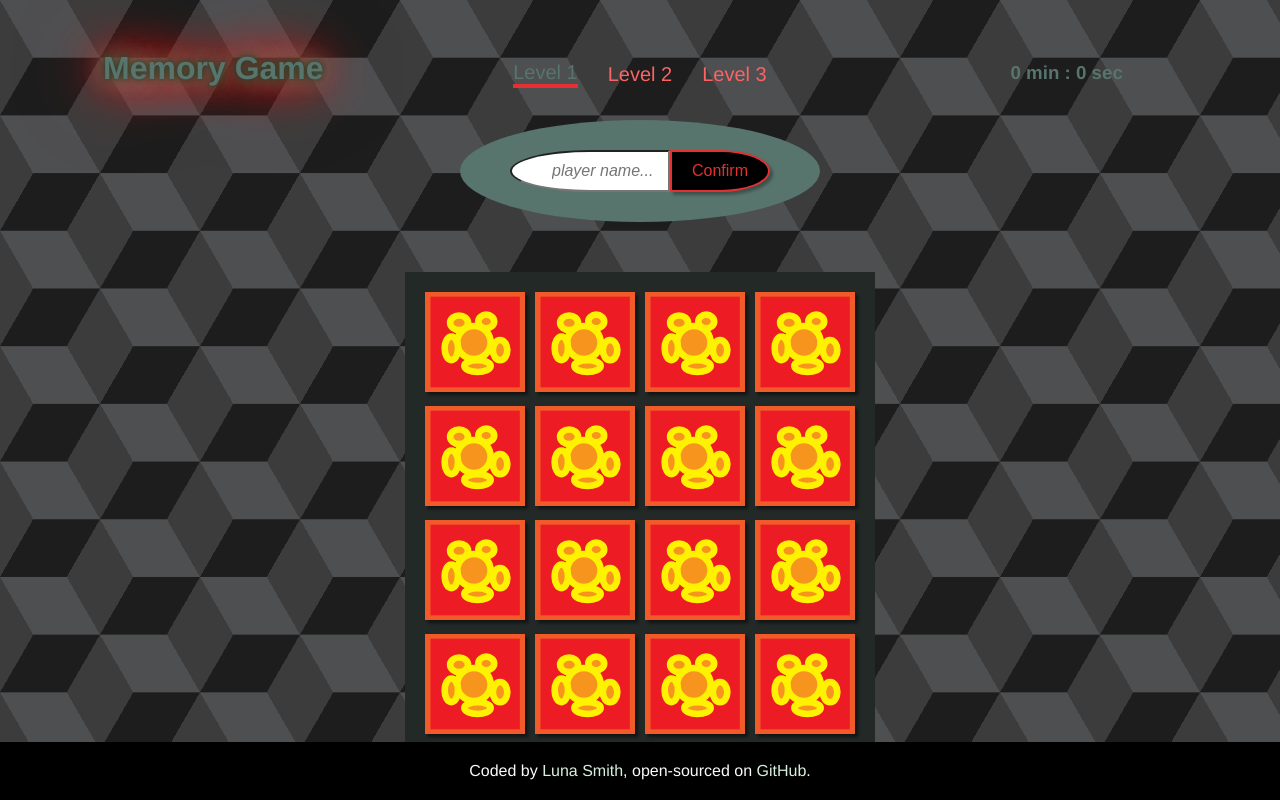
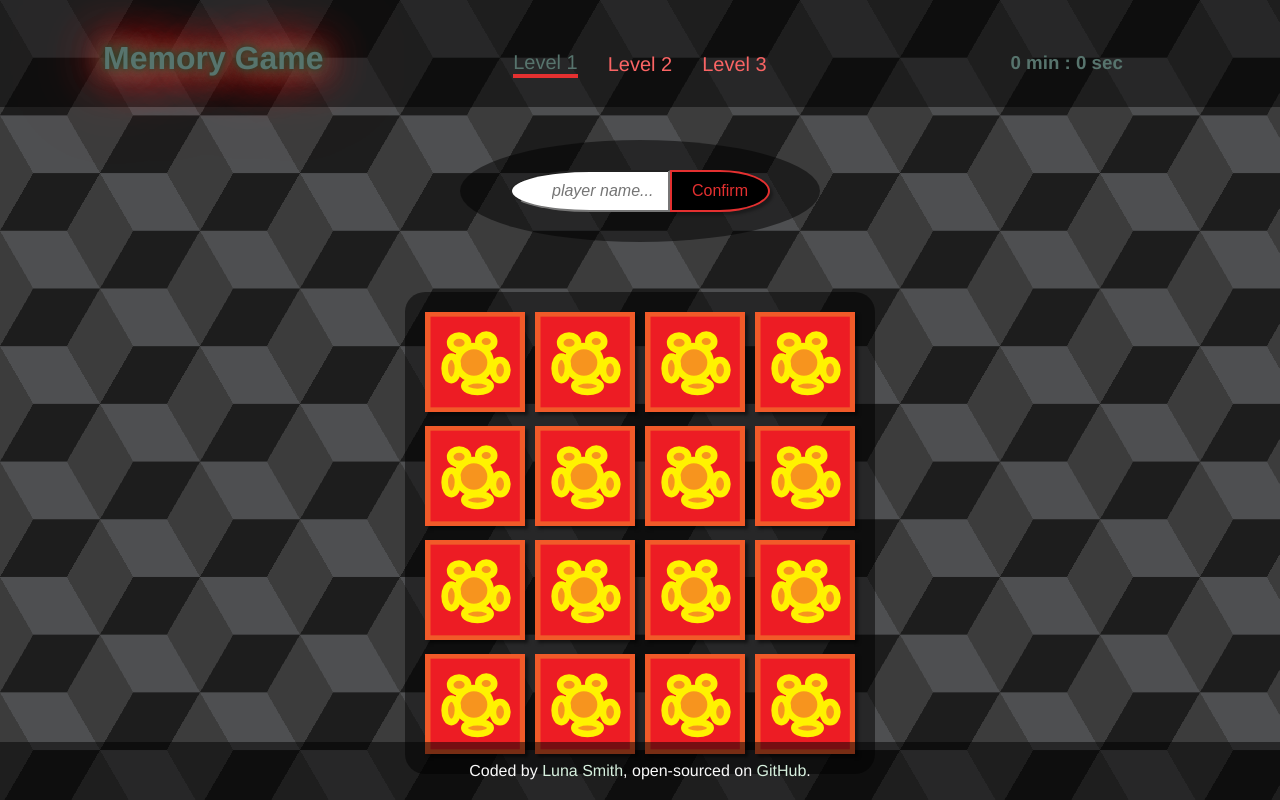
Before and after one commit to Lu-Smith/memory_game_vue, a Vue app: page / in a window 1280 px wide. Built offline with nearby package versions, Linux system fonts and the light colour scheme.

Commit message:
Updated styles

```diff
--- a/src/assets/global.css
+++ b/src/assets/global.css
@@ -4,15 +4,12 @@
     box-sizing: border-box;
 }
 
-
-
-
 body {
     color: #57746d;
 }
 
 h1 {
-    margin: 50px 0 30px 0;
+    margin: 40px 0 30px 0;
 }
 
 h2 {
--- a/src/components/Footer/MainFooter.vue
+++ b/src/components/Footer/MainFooter.vue
@@ -12,7 +12,7 @@
       text-align: center;
       padding: 20px;
       color: rgb(250, 250, 250);
-      background: black;
+      background: rgba(0, 0, 0, 0.5);
   }
 
   footer a {
--- a/src/components/Game/GameGrid1.vue
+++ b/src/components/Game/GameGrid1.vue
@@ -46,7 +46,8 @@ export default defineComponent({
     margin: 50px auto 0;
     width: 470px;
     height: 482px;
-    background: #222927;
+    background: rgba(0, 0, 0, 0.5);
+    border-radius: 20px;
     padding: 20px;
 }
 
--- a/src/components/Game/GameGrid2.vue
+++ b/src/components/Game/GameGrid2.vue
@@ -46,8 +46,9 @@ export default defineComponent({
     margin: 50px auto 0;
     width: 690px;
     height: 482px;
-    background: #222927;
     padding: 20px;
+    background: rgba(0, 0, 0, 0.5);
+    border-radius: 20px;
 }
 
 .instruction {
--- a/src/components/Game/GameGrid3.vue
+++ b/src/components/Game/GameGrid3.vue
@@ -42,10 +42,11 @@ export default defineComponent({
     gap: 10px;
     justify-items: center;
     align-items: center;
-    margin: 50px auto 0;
+    margin: 20px auto 0;
     width: 600px;
     height: 600px;
-    background: #222927;
+    background: rgba(0, 0, 0, 0.5);
+    border-radius: 20px;
     padding: 20px;
 }
 
--- a/src/components/Game/MainGame.vue
+++ b/src/components/Game/MainGame.vue
@@ -162,10 +162,10 @@ export default {
 
 <style>
 .player-name-submit {
-  background: #57746d;
+  background: rgba(0, 0, 0, 0.5);
   padding: 30px 50px;
   border-radius: 50%;
-  margin-top: 80px;
+  margin-top: 100px;
 }
 
 .name-button {
@@ -208,6 +208,7 @@ export default {
   top: 0;
   right: 0;
   left: 0;
+  background: rgba(0, 0, 0, 0.5);
 }
 
 @media screen and (max-width: 900px) {
```
